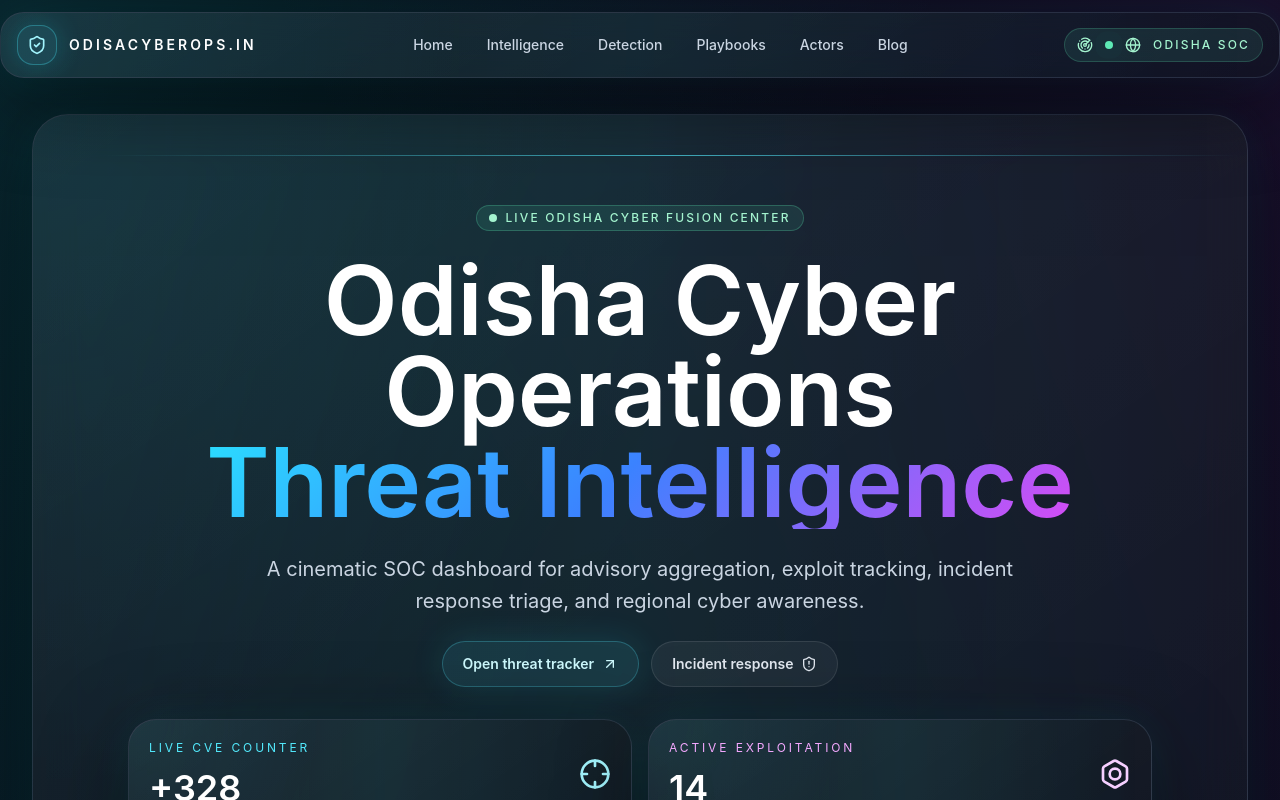
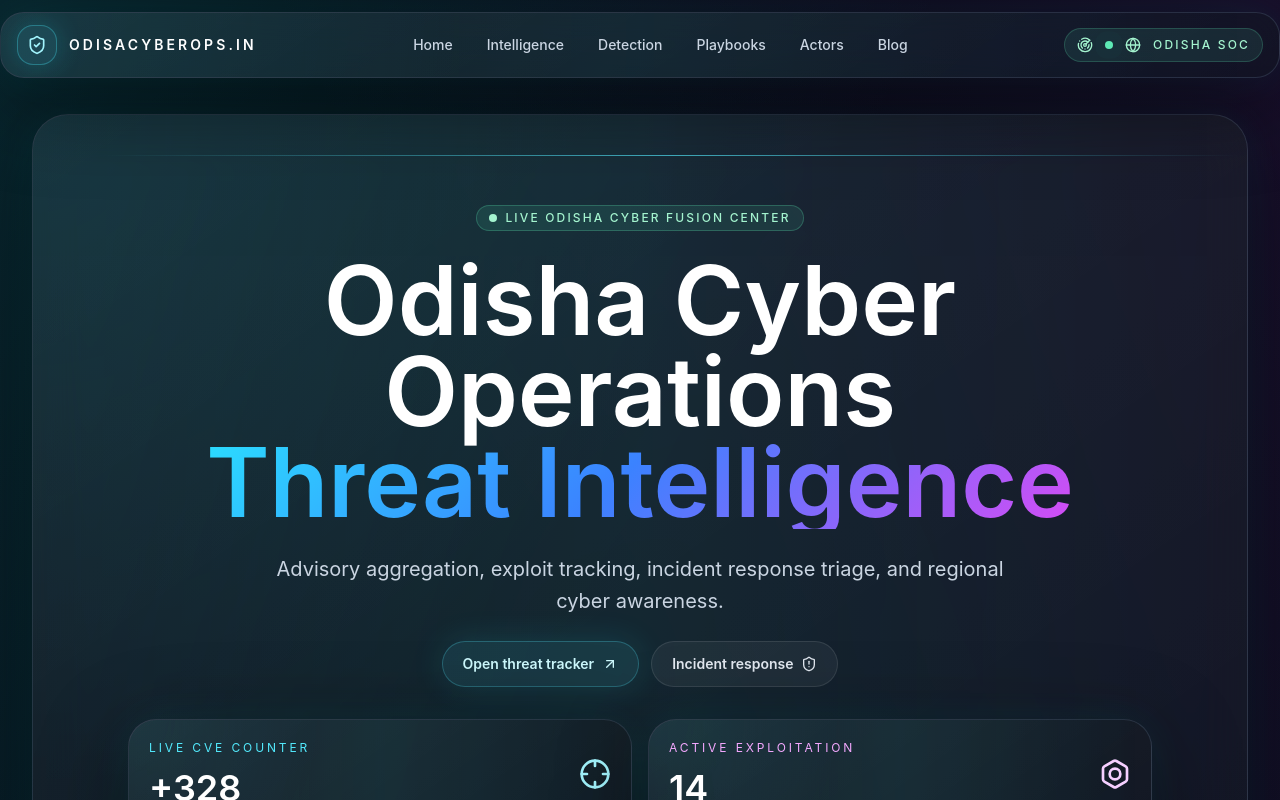
Before and after one commit to Sarthak77777/odishacyberops, a Next.js app: page / in a window 1280 px wide. Shown: the top 800 px of the page. Built offline with nearby package versions, Linux system fonts and the light colour scheme; no server answers.

Commit message:
Few wording changes

```diff
--- a/src/app/advisories/page.tsx
+++ b/src/app/advisories/page.tsx
@@ -7,7 +7,7 @@
       <section className="glass-card rounded-[32px] border border-white/10 bg-slate-950/80 p-8 shadow-[0_24px_80px_-50px_rgba(0,0,0,0.8)]">
         <div className="flex items-center justify-between gap-4">
           <div>
-            <p className="text-sm uppercase tracking-[0.24em] text-cyan-300">Advisory banner</p>
+            <p className="text-sm uppercase tracking-[0.24em] text-cyan-300">Advisory</p>
             <h1 className="mt-2 text-3xl font-semibold text-white">Rotating cyber advisory alerts</h1>
             <p className="mt-4 max-w-3xl text-sm leading-7 text-slate-400">
               Short operational notices for security teams, leadership briefings, and public awareness updates.
--- a/src/app/page.tsx
+++ b/src/app/page.tsx
@@ -88,7 +88,7 @@
                   <span className="block text-gradient-cyber">Threat Intelligence</span>
                 </h1>
                 <p className="mx-auto max-w-3xl text-base leading-8 text-slate-300 sm:text-xl">
-                  A cinematic SOC dashboard for advisory aggregation, exploit tracking, incident response triage, and regional cyber awareness.
+                  Advisory aggregation, exploit tracking, incident response triage, and regional cyber awareness.
                 </p>
               </div>
               <div className="flex flex-wrap justify-center gap-3">
```
